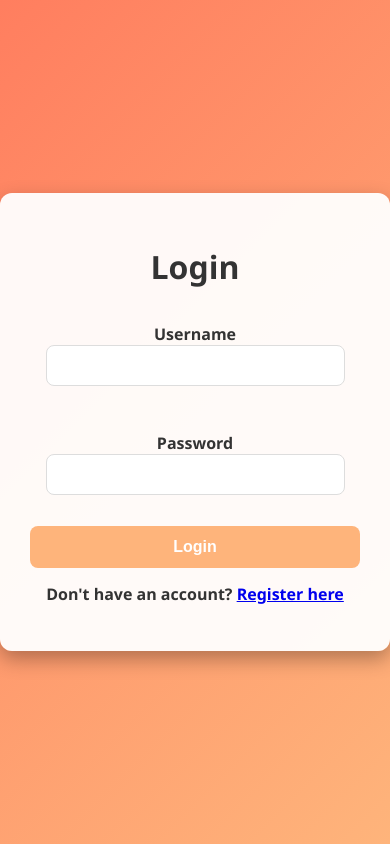
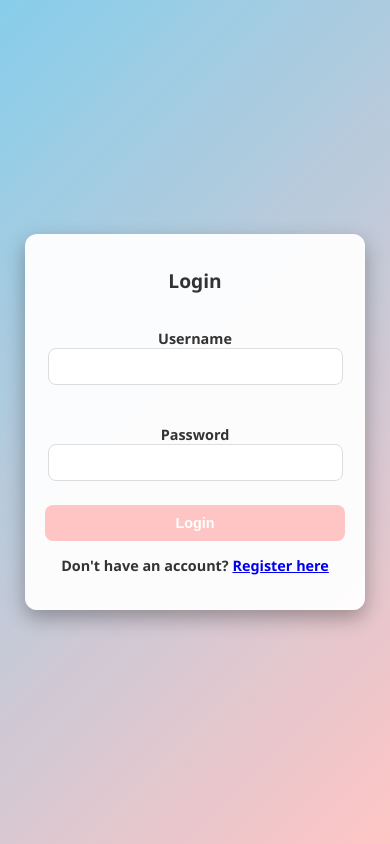
Before and after one commit to Sivi2002/dendrite.ai_todo, a Flask app: page /login in a window 390 px wide. Run offline with Flask 3, Linux system fonts and the light colour scheme; some libraries are stand-ins or nearby versions.

Commit message:
login.css

```diff
--- a/flask_todo/static/css/login.css
+++ b/flask_todo/static/css/login.css
@@ -1,5 +1,5 @@
 body {
-    background: linear-gradient(135deg, #ff7e5f, #feb47b);
+    background: linear-gradient(135deg, #87CEEB, #FFC5C5);
     color: #fff;
     min-height: 100vh;
     display: flex;
@@ -45,7 +45,7 @@ input {
 }
 
 button {
-    background-color: #feb47b;
+    background-color: #FFC5C5;
     border: none;
     border-radius: 8px;
     padding: 12px 24px;
@@ -57,7 +57,7 @@ button {
 }
 
 button:hover {
-    background-color: #ff6f61;
+    background-color: #87CEEB;
     transform: translateY(-2px);
 }
 
@@ -67,3 +67,24 @@ p {
     font-weight: 600;
     margin-top: 15px;
 }
+
+@media (max-width: 576px) {
+    .container {
+        padding: 20px;
+        max-width: 300px;
+    }
+    h1 {
+        font-size: 1.2rem;
+    }
+    input {
+        padding: 10px;
+        margin-bottom: 10px;
+    }
+    button {
+        padding: 10px 20px;
+        font-size: 0.9rem;
+    }
+    p {
+        font-size: 0.9rem;
+    }
+}
```
